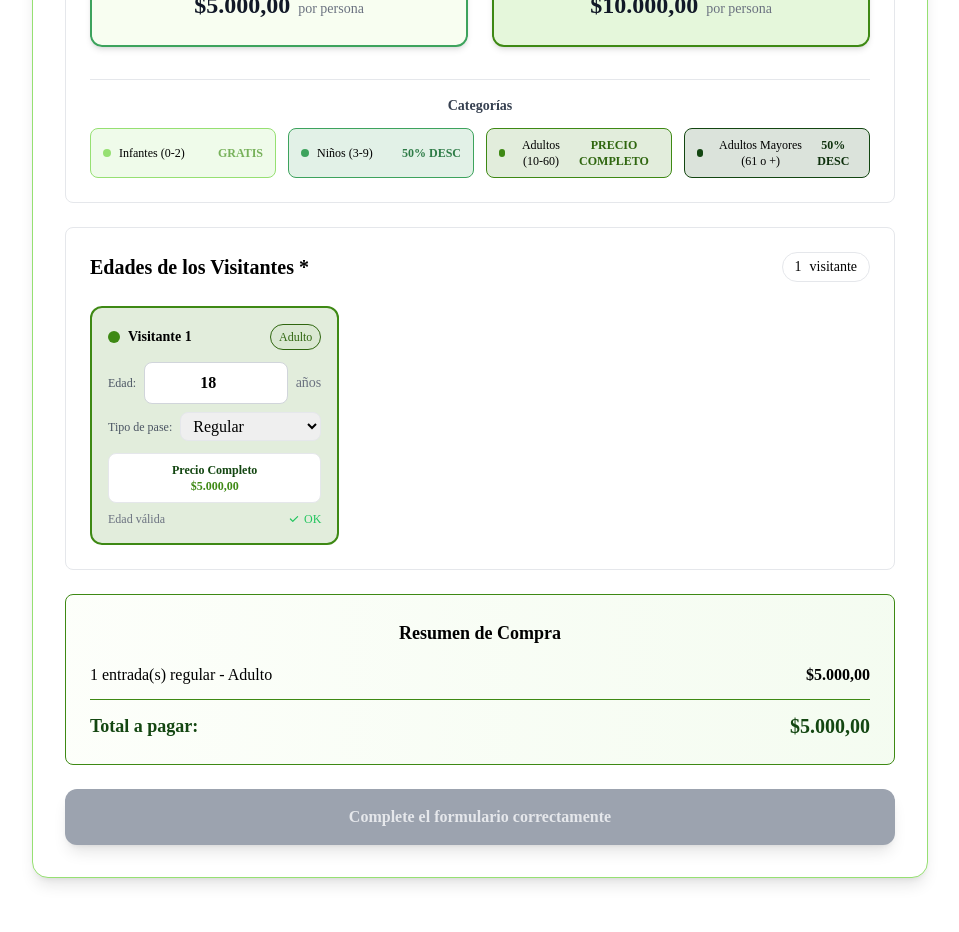
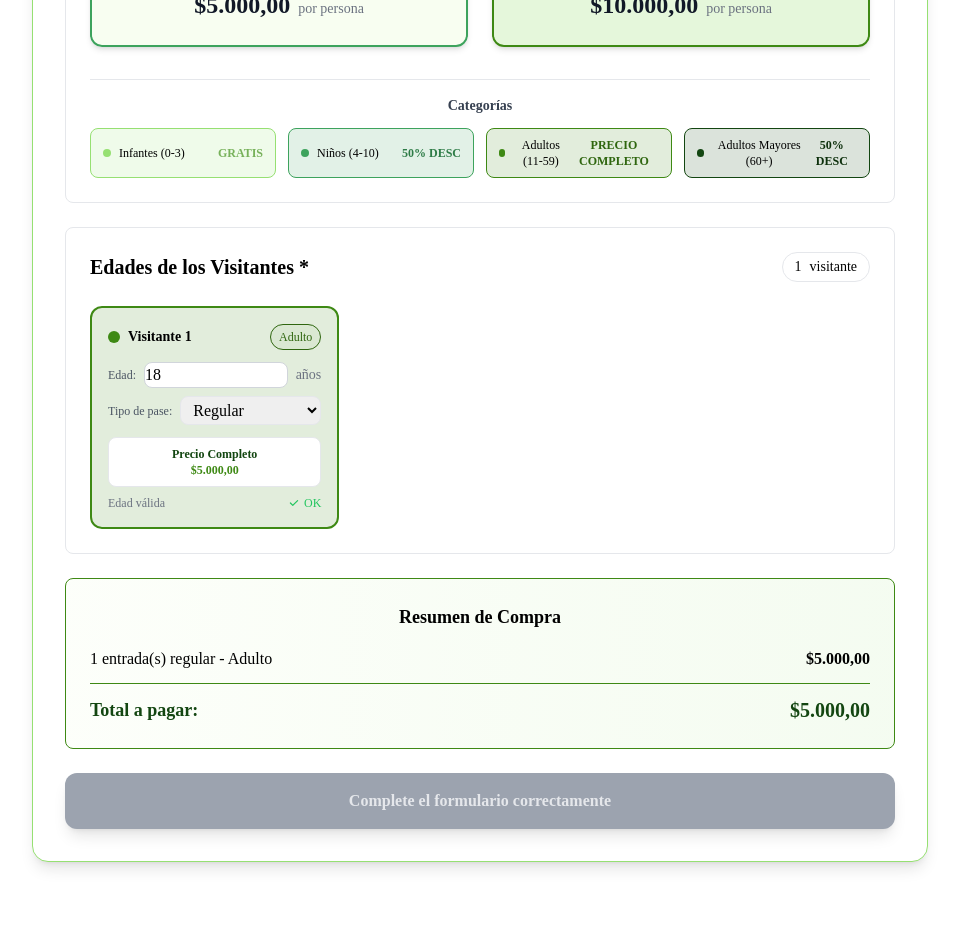
Before and after one commit to marimilhas/ICS_GRUPO7, a React (Vite) app in the folder Trabajos_Practicos/TP06_TDD_Evaluable/frontend/: page / in a window 1280 px wide. Shown: the part 980-1912 px from the top of the page, without its empty margins (160-1119 px from the left). Built offline with nearby package versions, Linux system fonts and the light colour scheme; no server answers.

Commit message:
Cambios y arreglos del front

```diff
--- a/Trabajos_Practicos/TP06_TDD_Evaluable/frontend/src/components/FormularioCompra.jsx
+++ b/Trabajos_Practicos/TP06_TDD_Evaluable/frontend/src/components/FormularioCompra.jsx
@@ -19,11 +19,10 @@ const FormularioCompra = ({ onCompra }) => {
 
   // Hook para la lógica asíncrona de envío de compra
   const { procesarCompra, loading, error } = useCompraEntradas();
-
   const diasCerrados = [1]; // 1: Lunes
   const diasFestivos = [
     { dia: 25, mes: 12 }, // 25 de diciembre
-    { dia: 1, mes: 1 }    // 1 de enero
+    { dia: 1, mes: 1 }, // 1 de enero
   ];
 
   // ==========================================================
@@ -47,9 +46,8 @@ const FormularioCompra = ({ onCompra }) => {
     cargarPases();
   }, []);
 
-  // Validar TODO el formulario en cada cambio
+  // Validar todo el formulario en cada cambio
   useEffect(() => {
-    // Solo validar si el usuario ya modificó al menos un campo
     if (Object.keys(camposModificados).length > 0) {
       validarFormularioCompleto();
     }
@@ -57,7 +55,6 @@ const FormularioCompra = ({ onCompra }) => {
 
   const validarFecha = (fechaString) => {
     if (!fechaString) return { valido: false, mensaje: "La fecha de visita es obligatoria" };
-
     const fechaActual = new Date();
     fechaActual.setHours(0, 0, 0, 0);
 
@@ -65,7 +62,6 @@ const FormularioCompra = ({ onCompra }) => {
     const [anioStr, mesStr, diaStr] = fechaString.split('-');
     const dia = parseInt(diaStr, 10);
     const mes = parseInt(mesStr, 10);
-
     const fechaSeleccionada = new Date(parseInt(anioStr), mes - 1, dia); // para comparar con fechaActual
 
     if (fechaSeleccionada < fechaActual) {
@@ -86,7 +82,6 @@ const FormularioCompra = ({ onCompra }) => {
     return { valido: true, mensaje: "" };
   };
 
-
   const validarCantidad = (cant) => {
     if (cant < 1) return { valido: false, mensaje: "Debe comprar al menos 1 entrada" };
     if (cant > 10) return { valido: false, mensaje: "Máximo 10 entradas por compra" };
@@ -95,10 +90,10 @@ const FormularioCompra = ({ onCompra }) => {
 
   const validarEdades = (eds) => {
     for (let i = 0; i < eds.length; i++) {
-      if (!eds[i] || eds[i] < 0 || eds[i] > 120) {
+      if (eds[i] === null || eds[i] === undefined || eds[i] < 0 || eds[i] > 120) {
         return {
           valido: false,
-          mensaje: `Edad inválida para visitante ${i + 1} (0-120)`
+          mensaje: `Edad inválida (0-120)`
         };
       }
     }
@@ -121,7 +116,6 @@ const FormularioCompra = ({ onCompra }) => {
   const validarFormularioCompleto = () => {
     const nuevosErrores = {};
     let esValido = true;
-
     const validacionFecha = validarFecha(fecha);
     if (!validacionFecha.valido) {
       nuevosErrores.fecha = validacionFecha.mensaje;
@@ -134,9 +128,14 @@ const FormularioCompra = ({ onCompra }) => {
       esValido = false;
     }
 
-    const validacionEdades = validarEdades(entradas.map(e => e.edad));
+    const edades = entradas.map(e => e.edad);
+    const validacionEdades = validarEdades(edades);
     if (!validacionEdades.valido && camposModificados.entradas) {
-      nuevosErrores.edades = validacionEdades.mensaje;
+      const cantidadErrores = edades.filter(edad => edad === null || edad === undefined || edad < 0 || edad > 120).length;
+      nuevosErrores.edades = {
+        mensajeBase: validacionEdades.mensaje,
+        cantidad: cantidadErrores
+      };
       esValido = false;
     }
 
@@ -160,7 +159,6 @@ const FormularioCompra = ({ onCompra }) => {
   const manejarCambioFecha = (valor) => {
     setCamposModificados(prev => ({ ...prev, fecha: true }));
     setFecha(valor);
-
     const validacion = validarFecha(valor);
     if (!validacion.valido) {
       setErrores(prev => ({ ...prev, fecha: validacion.mensaje }));
@@ -171,7 +169,6 @@ const FormularioCompra = ({ onCompra }) => {
 
   const manejarCambio = (campo, valor) => {
     setCamposModificados(prev => ({ ...prev, [campo]: true }));
-
     switch (campo) {
       case 'cantidad':
         const nuevaCantidad = parseInt(valor) || 0;
@@ -191,6 +188,7 @@ const FormularioCompra = ({ onCompra }) => {
       case 'formaPago':
         setFormaPago(valor);
         break;
+
       case 'mail':
         setMail(valor);
         break;
@@ -228,6 +226,7 @@ const FormularioCompra = ({ onCompra }) => {
       precio: "$0,00",
       precioNumerico: 0 // Usado para cálculo interno
     };
+
     if (edad < 10 || edad >= 61) return { // Niños y Adultos Mayores: 50%
       tipo: edad < 10 ? "Niño" : "Adulto Mayor",
       color: edad < 10 ? "bg-green-medium/15 border-green-medium" : "bg-green-dark/15 border-green-dark",
@@ -237,6 +236,7 @@ const FormularioCompra = ({ onCompra }) => {
       precio: `$${(precioBase * 0.5).toLocaleString('es-AR', { minimumFractionDigits: 2, maximumFractionDigits: 2 })}`,
       precioNumerico: precioBase * 0.5
     };
+
     return { // Adultos: precio completo
       tipo: "Adulto",
       color: "bg-green-forest/15 border-green-forest",
@@ -274,6 +274,7 @@ const FormularioCompra = ({ onCompra }) => {
   // ==========================================================
   // 🚀 LÓGICA DE CONEXIÓN AL BACKEND (2: Envío de Compra)
   // ==========================================================
+
   const handleSubmit = async (e) => {
     e.preventDefault();
 
@@ -350,7 +351,6 @@ const FormularioCompra = ({ onCompra }) => {
 
   const entradasRender = Object.values(entradasAgrupadas);
 
-
   return (
     <div className="max-w-4xl mx-auto bg-white rounded-2xl shadow-lg p-8 border border-green-light">
       <h2 className="text-3xl font-bold text-green-dark mb-8 text-center">
@@ -401,7 +401,6 @@ const FormularioCompra = ({ onCompra }) => {
                   </p>
                 ) : null}
               </div>
-
             </label>
 
             <label className="block">
@@ -421,7 +420,6 @@ const FormularioCompra = ({ onCompra }) => {
                 )}
               </div>
             </label>
-
           </div>
 
           {/* Columna Derecha */}
@@ -529,28 +527,28 @@ const FormularioCompra = ({ onCompra }) => {
               <div className="flex items-center justify-between bg-green-light bg-opacity-15 px-3 py-2 rounded-lg border border-green-light">
                 <div className="flex items-center gap-2">
                   <div className="w-2 h-2 bg-green-light rounded-full"></div>
-                  <span className="font-medium">Infantes (0-2)</span>
+                  <span className="font-medium">Infantes (0-3)</span>
                 </div>
                 <span className="font-bold text-green-light-bold">GRATIS</span>
               </div>
               <div className="flex items-center justify-between bg-green-medium bg-opacity-15 px-3 py-2 rounded-lg border border-green-medium">
                 <div className="flex items-center gap-2">
                   <div className="w-2 h-2 bg-green-medium rounded-full"></div>
-                  <span className="font-medium">Niños (3-9)</span>
+                  <span className="font-medium">Niños (4-10)</span>
                 </div>
                 <span className="font-bold text-green-medium-bold">50% DESC</span>
               </div>
               <div className="flex items-center justify-between bg-green-forest bg-opacity-15 px-3 py-2 rounded-lg border border-green-forest">
                 <div className="flex items-center gap-2">
                   <div className="w-2 h-2 bg-green-forest rounded-full"></div>
-                  <span className="font-medium">Adultos (10-60)</span>
+                  <span className="font-medium">Adultos (11-59)</span>
                 </div>
                 <span className="font-bold text-green-forest-bold">PRECIO COMPLETO</span>
               </div>
               <div className="flex items-center justify-between bg-green-dark bg-opacity-15 px-3 py-2 rounded-lg border border-green-dark">
                 <div className="flex items-center gap-2">
                   <div className="w-2 h-2 bg-green-dark rounded-full"></div>
-                  <span className="font-medium">Adultos Mayores (61 o +)</span>
+                  <span className="font-medium">Adultos Mayores (60+)</span>
                 </div>
                 <span className="font-bold text-green-dark-bold">50% DESC</span>
               </div>
@@ -569,34 +567,31 @@ const FormularioCompra = ({ onCompra }) => {
               <span>visitante{cantidad !== 1 ? 's' : ''}</span>
             </div>
           </div>
-
-          {errores.edades && (
+          {errores.edades && typeof errores.edades === 'object' && (
             <div className="mb-4 p-3 bg-red-50 border border-red-200 rounded-lg">
               <p className="text-red-600 text-sm font-medium flex items-center gap-2">
-                <svg className="w-4 h-4" fill="currentColor" viewBox="0 0 20 20">
+                <svg className="w-4 h-4 flex-shrink-0" fill="currentColor" viewBox="0 0 20 20">
                   <path fillRule="evenodd" d="M18 10a8 8 0 11-16 0 8 8 0 0116 0zm-7-4a1 1 0 11-2 0 1 1 0 012 0zM9 9a1 1 0 000 2v3a1 1 0 001 1h1a1 1 0 100-2v-3a1 1 0 00-1-1H9z" clipRule="evenodd" />
                 </svg>
-                {errores.edades}
+                {errores.edades.cantidad === 1 ? 'Edad inválida' : `Existen ${errores.edades.cantidad} edades inválidas`} (0-120)
               </p>
             </div>
           )}
-
           <div className="grid grid-cols-1 md:grid-cols-2 lg:grid-cols-3 gap-4">
             {entradas.map((entrada, index) => {
               const categoria = obtenerCategoriaEdad(entrada.edad, entrada.pase);
               return (
                 <div
                   key={index}
-                  className={`relative p-4 rounded-xl border-2 transition-all duration-300 ${(errores.edades || entrada.edad === null || entrada.edad === undefined || entrada.edad < 0 || entrada.edad > 120)
+                  className={`relative p-4 rounded-xl border-2 transition-all duration-300 ${(entrada.edad === null || entrada.edad === undefined || entrada.edad < 0 || entrada.edad > 120)
                     ? 'border-red-300 bg-red-50'
                     : categoria.color
                     } hover:shadow-md`}
-
                 >
                   {/* Header de la tarjeta */}
                   <div className="flex items-center justify-between mb-3">
                     <div className="flex items-center gap-2">
-                      <div className={`w-3 h-3 rounded-full ${categoria.puntoColor}`}></div>
+                      <div className={`w-3 h-3 rounded-full ${(entrada.edad === null || entrada.edad === undefined || entrada.edad < 0 || entrada.edad > 120) ? 'bg-red-500' : categoria.puntoColor}`}></div>
                       <span className="font-semibold text-sm">Visitante {index + 1}</span>
                     </div>
                     <div className={`text-xs font-medium px-2 py-1 rounded-full border ${categoria.badgeColor}`}>
@@ -614,7 +609,7 @@ const FormularioCompra = ({ onCompra }) => {
                         max="120"
                         value={entrada.edad}
                         onChange={(e) => manejarCambioEntrada(index, 'edad', e.target.value)}
-                        className={`w-full border rounded-lg px-3 py-2 text-center font-semibold focus:ring-2 focus:ring-green-dark focus:border-transparent ${(errores.edades || entrada.edad === null || entrada.edad === undefined || entrada.edad < 0 || entrada.edad > 120)
+                        className={`w-full border rounded-lg ... ${(entrada.edad === null || entrada.edad === undefined || entrada.edad < 0 || entrada.edad > 120)
                           ? 'border-red-300 bg-white'
                           : 'border-gray-300'
                           }`}
@@ -636,7 +631,6 @@ const FormularioCompra = ({ onCompra }) => {
                       <option value="VIP">VIP</option>
                     </select>
                   </div>
-
 
                   {/* Información de precio */}
                   {entrada.edad >= 0 && entrada.edad <= 120 && entrada.edad !== "" && (
@@ -664,12 +658,10 @@ const FormularioCompra = ({ onCompra }) => {
                       <span className="text-red-500 font-medium">Edad inválida</span>
                     )}
                   </div>
-
                 </div>
               );
             })}
           </div>
-
         </div>
 
         {/* Resumen de Precio */}
--- a/Trabajos_Practicos/TP06_TDD_Evaluable/frontend/src/components/ResumenCompra.jsx
+++ b/Trabajos_Practicos/TP06_TDD_Evaluable/frontend/src/components/ResumenCompra.jsx
@@ -29,7 +29,7 @@ const ResumenCompra = ({ compra, onEditar, onConfirmar, procesandoPago }) => {
         <div className="grid grid-cols-1 md:grid-cols-2 gap-4">
           <div className="bg-green-pale/25 p-4 rounded-lg">
             <h3 className="font-semibold text-green-dark mb-2">Fecha de Visita</h3>
-            <p className="text-lg">{new Date(compra.fecha).toLocaleDateString('es-ES')}</p>
+            <p className="text-lg">{new Date(compra.fecha.replace(/-/g, '/')).toLocaleDateString('es-ES')}</p>
           </div>
 
           <div className="bg-green-pale/25 p-4 rounded-lg">
```
